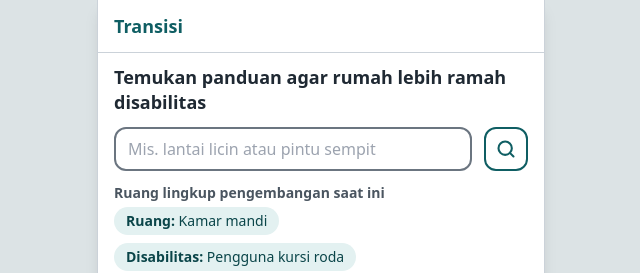
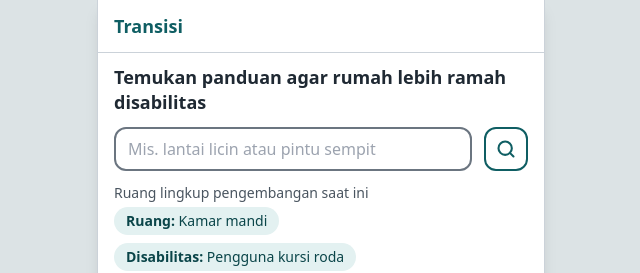
Before and after one commit to titohanafi/transisidnr, a React (Vite) app: page /#/ in a window 1280 px wide. Shown: the top 273 px of the page, without its empty margins (319-959 px from the left). Built offline with nearby package versions, Linux system fonts and the light colour scheme.

Commit message:
Beranda: judul cakupan tidak tebal

```diff
--- a/src/screens/Beranda.tsx
+++ b/src/screens/Beranda.tsx
@@ -50,7 +50,7 @@ export function Beranda() {
             <Search className="h-5 w-5" strokeWidth={2.5} aria-hidden="true" focusable="false" />
           </button>
         </div>
-        <p id="cakupan-judul" className="mt-3 text-sm font-semibold text-redup">
+        <p id="cakupan-judul" className="mt-3 text-sm text-redup">
           {pilih.cakupanJudul}
         </p>
         <ul aria-labelledby="cakupan-judul" className="mt-1 flex flex-wrap gap-2">
```
